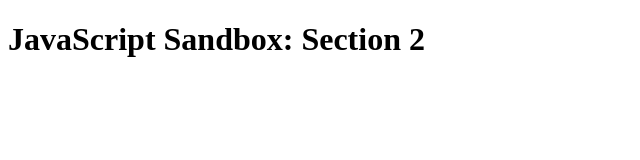
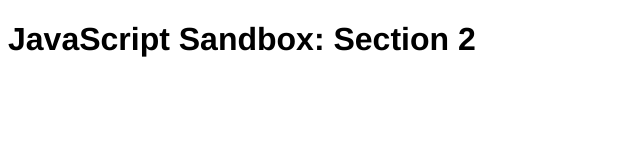
Before and after one commit to akhiljayan29aj/BasicJSSandbox, a plain HTML site: page 1. Using Console/index.html in a window 1280 px wide. Shown: the whole page, without its empty margins (0-640 px from the left). Drawn offline with Linux system fonts and the light colour scheme.

Commit message:
Using Console

```diff
--- a/1. Using Console/index.html
+++ b/1. Using Console/index.html
@@ -4,6 +4,11 @@
   <meta charset="UTF-8">
   <meta name="viewport" content="width=device-width, initial-scale=1.0">
   <title>JavaScript Sandbox: Section 2</title>
+  <style>
+    body{
+      font-family: 'Franklin Gothic Medium', 'Arial Narrow', Arial, sans-serif;
+    }
+  </style>
 </head>
 <body>
   <h1>JavaScript Sandbox: Section 2</h1>
```
